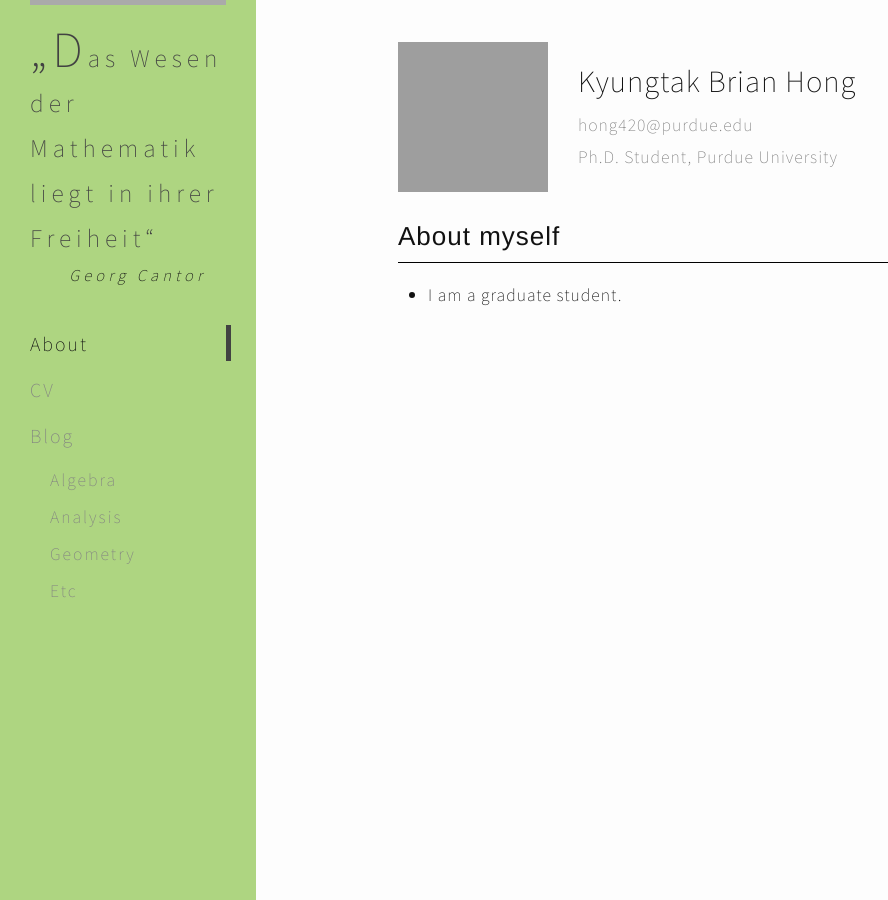
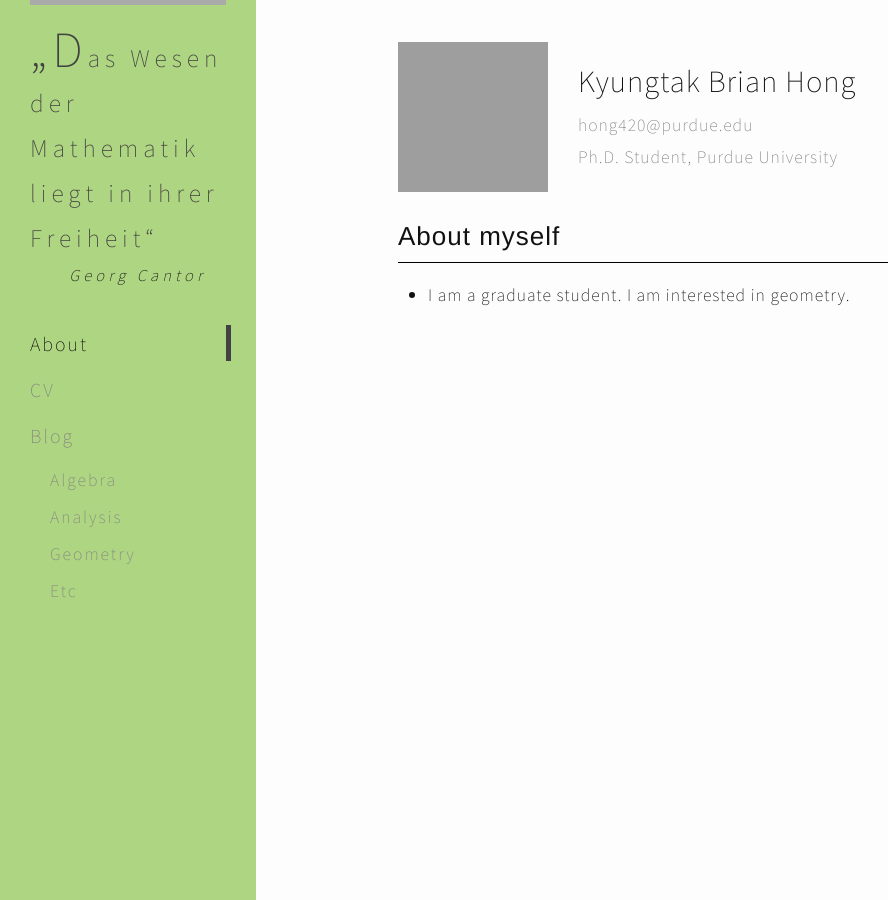
Before and after one commit to Kyungtak-Hong/kyungtak-hong.github.io, a Jekyll site: the page built from index.md, in a window 1280 px wide. Shown: the whole page, without its empty margins (0-888 px from the left). Built offline with Jekyll 4.4.1, drawn with Linux system fonts in a browser that asks for light colours; grey boxes are pictures that could not be loaded.

Commit message:
Update index.md

```diff
--- a/index.md
+++ b/index.md
@@ -16,4 +16,4 @@ permalink: /
 
 ## About myself
 
-* I am a graduate student.
+* I am a graduate student. I am interested in geometry.
```
